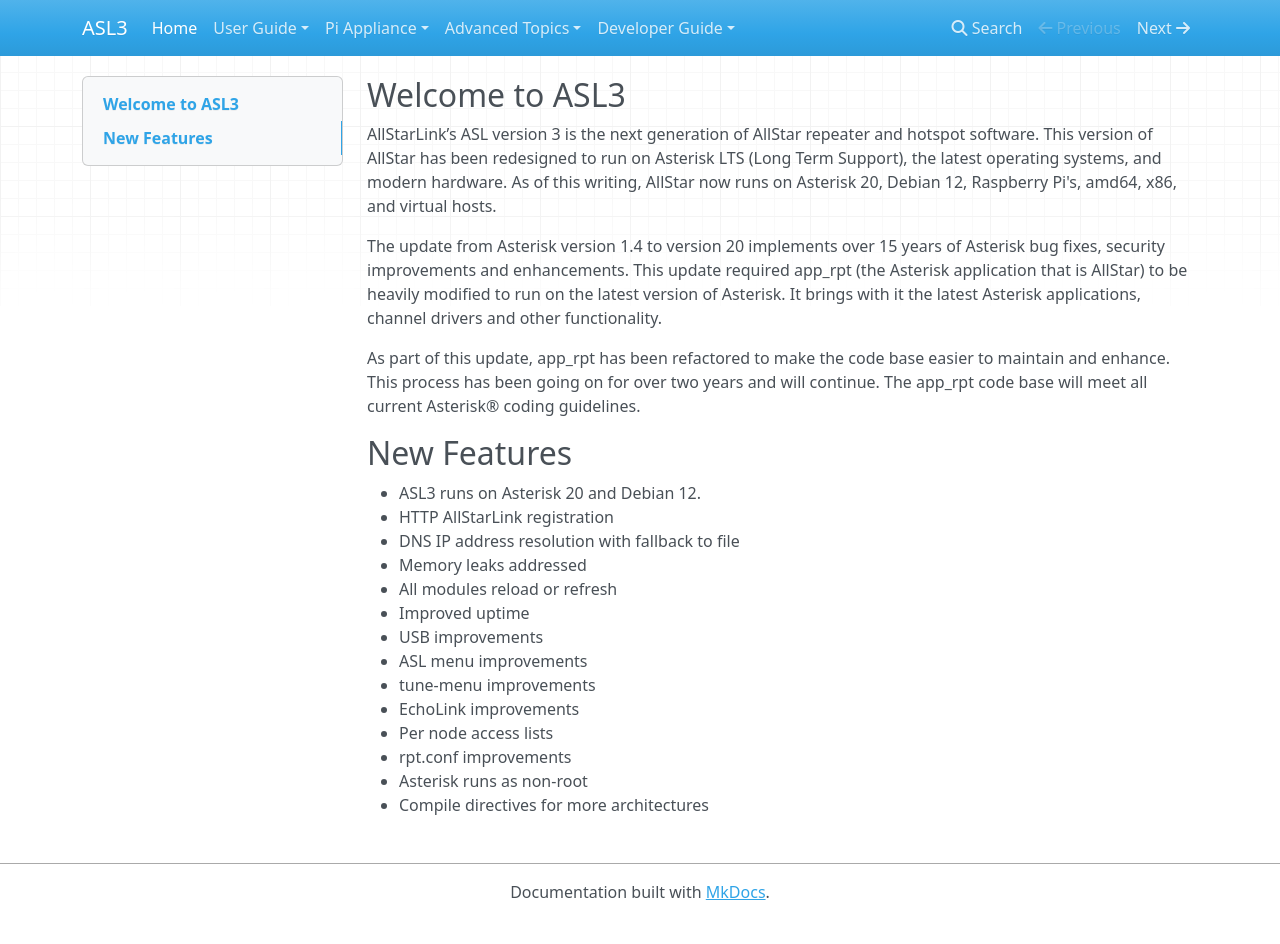
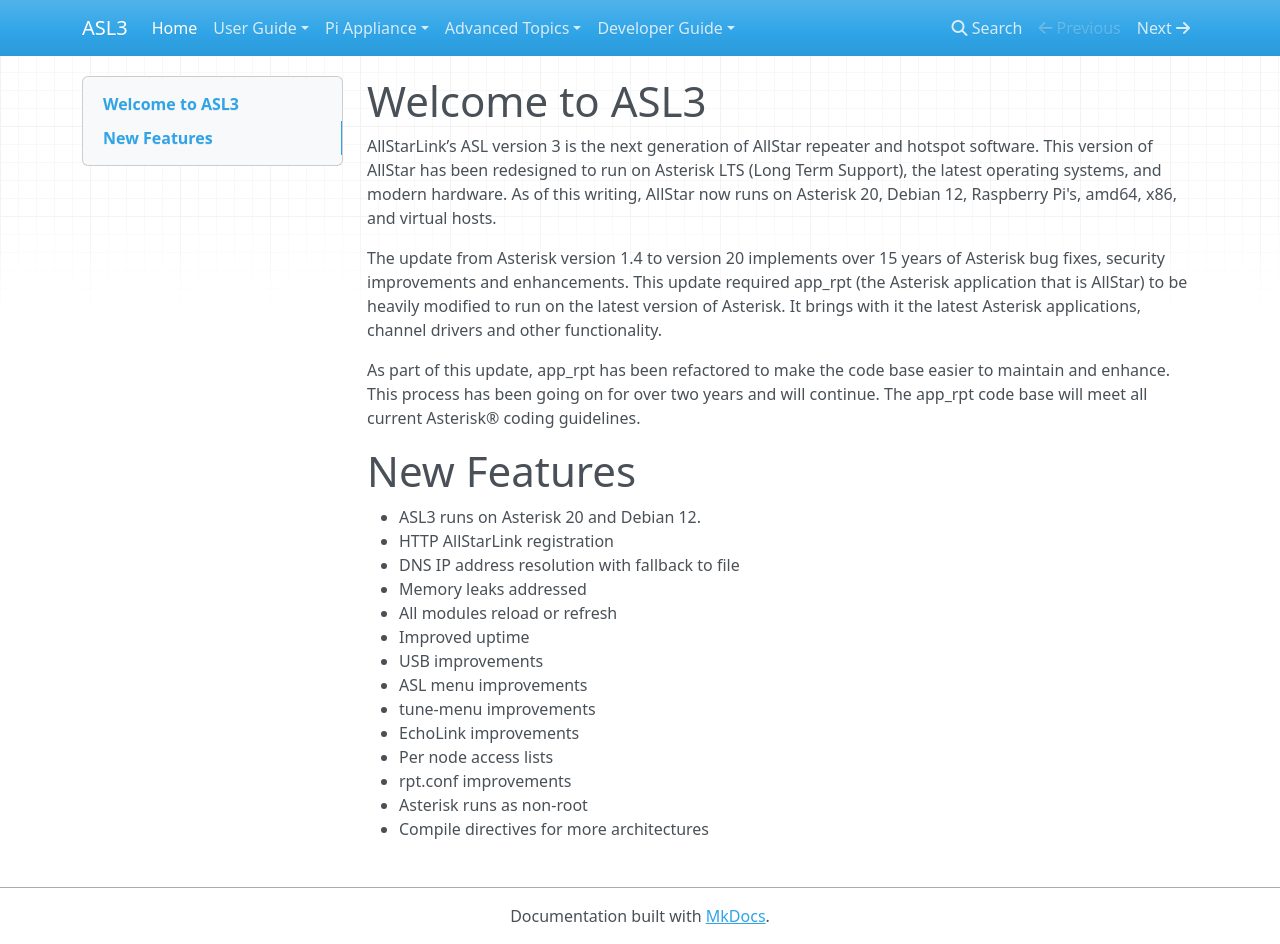
Before and after one commit to AllStarLink/ASL3-Manual, an MkDocs documentation site: the page built from docs/index.md, in a window 1280 px wide and 944 px high. Built offline with MkDocs 1.6.1, drawn with Linux system fonts in a browser that asks for light colours; nearby versions of some CDN libraries.

```diff
--- a/docs/index.md
+++ b/docs/index.md
@@ -1,4 +1,4 @@
-## Welcome to ASL3
+# Welcome to ASL3
 
 AllStarLink’s ASL version 3 is the next generation of AllStar repeater and hotspot software.  This version of AllStar has been redesigned to run on Asterisk LTS (Long Term Support), the latest operating systems, and modern hardware. As of this writing, AllStar now runs on Asterisk 20, Debian 12, Raspberry Pi's, amd64, x86, and virtual hosts.
 
@@ -6,7 +6,7 @@ The update from Asterisk version 1.4 to version 20 implements over 15 years of A
 
 As part of this update, app\_rpt has been refactored to make the code base easier to maintain and enhance.  This process has been going on for over two years and will continue.  The app\_rpt code base will meet all current Asterisk® coding guidelines.
 
-## New Features
+# New Features
 
  - ASL3 runs on Asterisk 20 and Debian 12.
  - HTTP AllStarLink registration
--- a/mkdocs.yml
+++ b/mkdocs.yml
@@ -2,6 +2,9 @@ site_name: ASL3
 site_url: https://allstarlink.github.io/
 site_description: ASL3 documentation project.
 site_author: AllStarLink Team
+plugins:
+  - search
+#  - print-site
 nav:
   - Home: index.md
   - User Guide:
```
Also changed, not shown: 2 other files.
